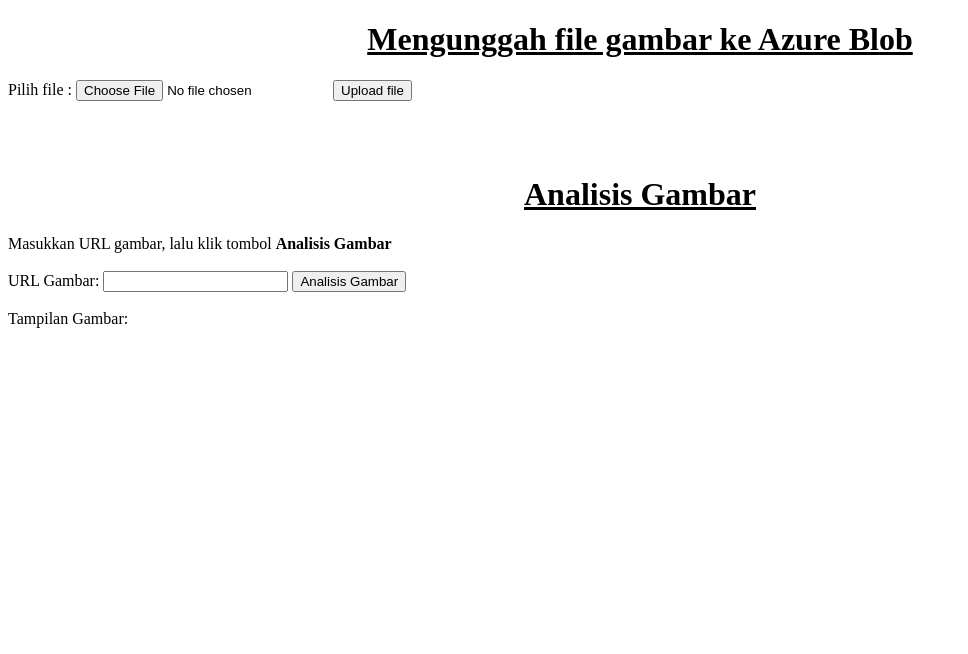
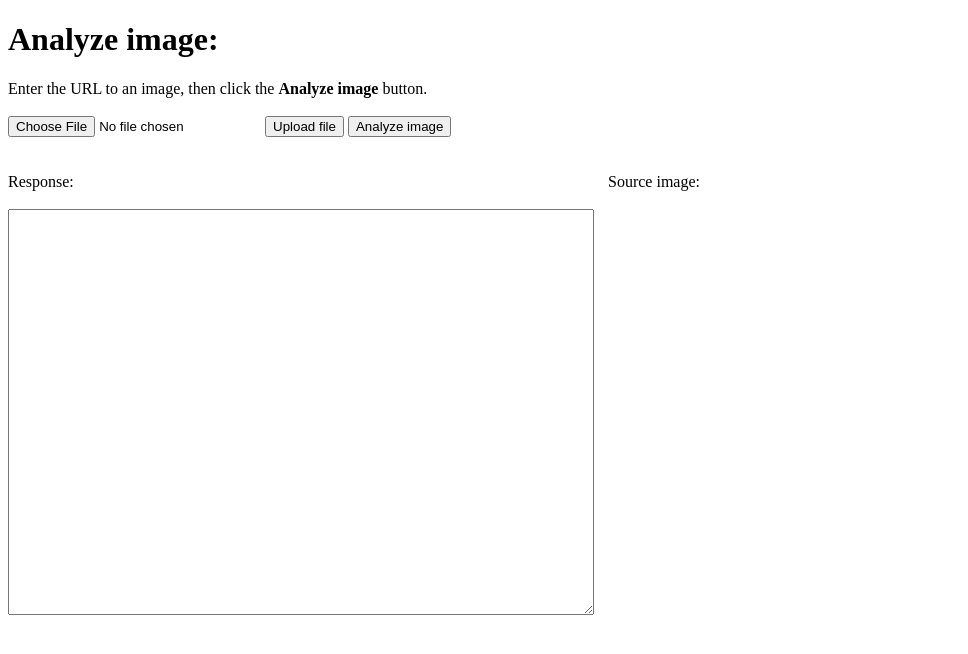
Before and after one commit to rivaldynf/Submission-macd, a PHP site: page / in a window 1280 px wide. Shown: the top 654 px of the page, without its empty margins (0-968 px from the left). Run offline with PHP 8.4, Linux system fonts and the light colour scheme; some libraries are stand-ins or nearby versions.

Commit message:
Update index.php

```diff
--- a/index.php
+++ b/index.php
@@ -1,16 +1,11 @@
     <!DOCTYPE html>
     <html>
     <head>
-    <title>Upload to BLOB</title>
-    <script src="https://code.jquery.com/jquery-3.3.1.min.js"></script>
+        <title>Analyze Sample</title>
+        <script src="http://ajax.googleapis.com/ajax/libs/jquery/1.9.0/jquery.min.js"></script>
     </head>
     <body>
-<h1><center><u>Mengunggah file gambar ke Azure Blob</u></center></h1>
-<form action="phpQS.php" method="post" enctype="multipart/form-data">
-    Pilih file :
-    <input type="file" accept="image/*" name="fileToUpload" id="fileToUpload">
-    <input type="submit" value="Upload file" name="submit">
-</form>
+
     <script type="text/javascript">
         function processImage() {
             // **********************************************
@@ -81,22 +76,29 @@
         };
     </script>
 
-    <br> <br> <br>
-<h1><center><u>Analisis Gambar</u></center></h1>
-Masukkan URL gambar, lalu klik tombol <strong>Analisis Gambar</strong>
+    <h1>Analyze image:</h1>
+    Enter the URL to an image, then click the <strong>Analyze image</strong> button.
     <br><br>
-URL Gambar:
-<input type="text" name="inputImage" id="inputImage"
-    value="" />
-<button onclick="processImage()">Analisis Gambar</button>
+    <div class="mt-4 mb-2">
+        <form class="d-flex justify-content-lefr" action="phpQS.php" method="post" enctype="multipart/form-data">
+                <input type="file" name="fileToUpload" accept="image/*" id="fileToUpload">
+                <input type="submit" value="Upload file" name="submit">
+                <button onclick="processImage()">Analyze image</button>
+        </form>
+    </div>
     <br><br>
     <div id="wrapper" style="width:1020px; display:table;">
-
+        <div id="jsonOutput" style="width:600px; display:table-cell;">
+            Response:
+            <br><br>
+            <textarea id="responseTextArea" class="UIInput"
+                      style="width:580px; height:400px;"></textarea>
+        </div>
         <div id="imageDiv" style="width:420px; display:table-cell;">
-        Tampilan Gambar:
+            Source image:
             <br><br>
             <img id="sourceImage" width="400" />
-    <figcaption id="description"></figcaption>
+        </div>
     </div>
     </body>
     </html>
```
Lines whose indentation alone changed are shown as unchanged.
